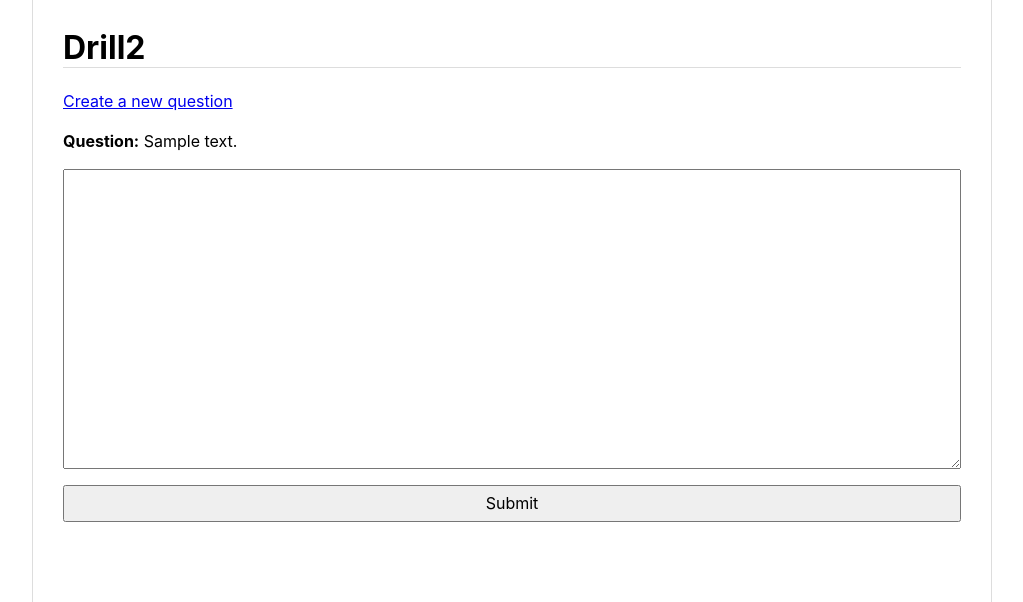
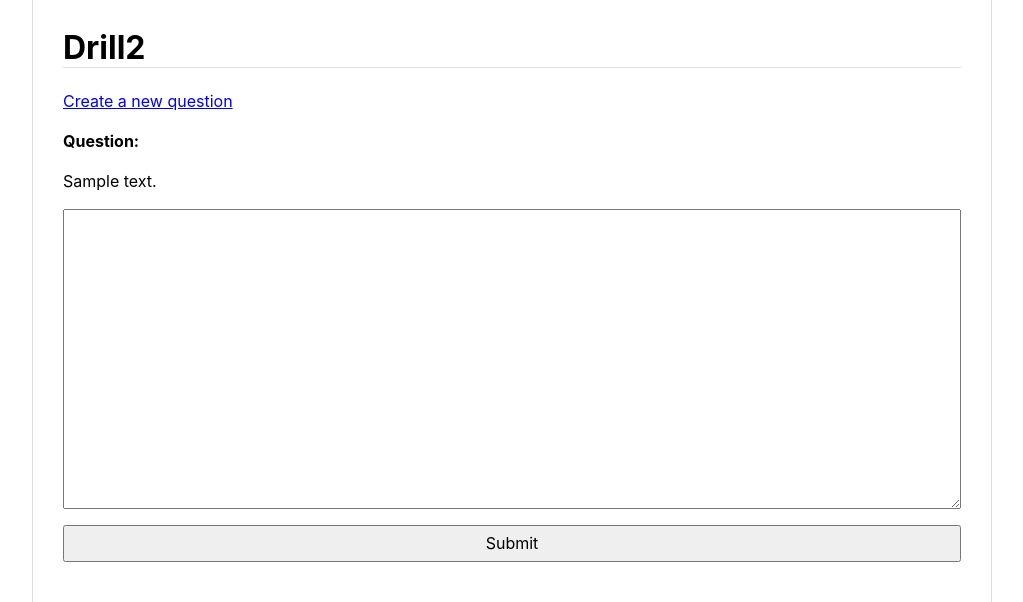
Before and after one commit to iafisher/drill2, a Flask app: template drill2/templates/ask_question.html in a window 1280 px wide. Shown: the top 602 px of the page, without its empty margins (128-1151 px from the left). Run offline with Flask 3, Linux system fonts and the light colour scheme; the template is opened without the code that fills it: most values are stand-ins (such as "Sample title", 1, 10 or a date in 2020).

Commit message:
frontend: respect newlines in question/answer text

```diff
--- a/drill2/static/drill2.css
+++ b/drill2/static/drill2.css
@@ -56,3 +56,7 @@ p {
   background-color: var(--aqua);
   padding: 7px;
 }
+
+.pre-white-space {
+  white-space: pre;
+}
--- a/drill2/templates/ask_question.html
+++ b/drill2/templates/ask_question.html
@@ -13,8 +13,9 @@
 {% if question %}
 <form method="post">
   <p>
-    <strong>Question:</strong> {{ question.text }}
+    <strong>Question:</strong>
   </p>
+  <p class="pre-white-space">{{ question.text }}</p>
   <textarea required name="answer"></textarea>
   <input type="hidden" name="question_id" value="{{ question.question_id }}">
   <input type="submit" value="Submit">
--- a/drill2/templates/grading.html
+++ b/drill2/templates/grading.html
@@ -35,7 +35,7 @@
 
     <div class="col">
       <label class="label">Correct answer:</label>
-      <p class="answer">{{ question.answer }}</p>
+      <p class="answer pre-white-space">{{ question.answer }}</p>
     </div>
   </div>
 </form>
```
